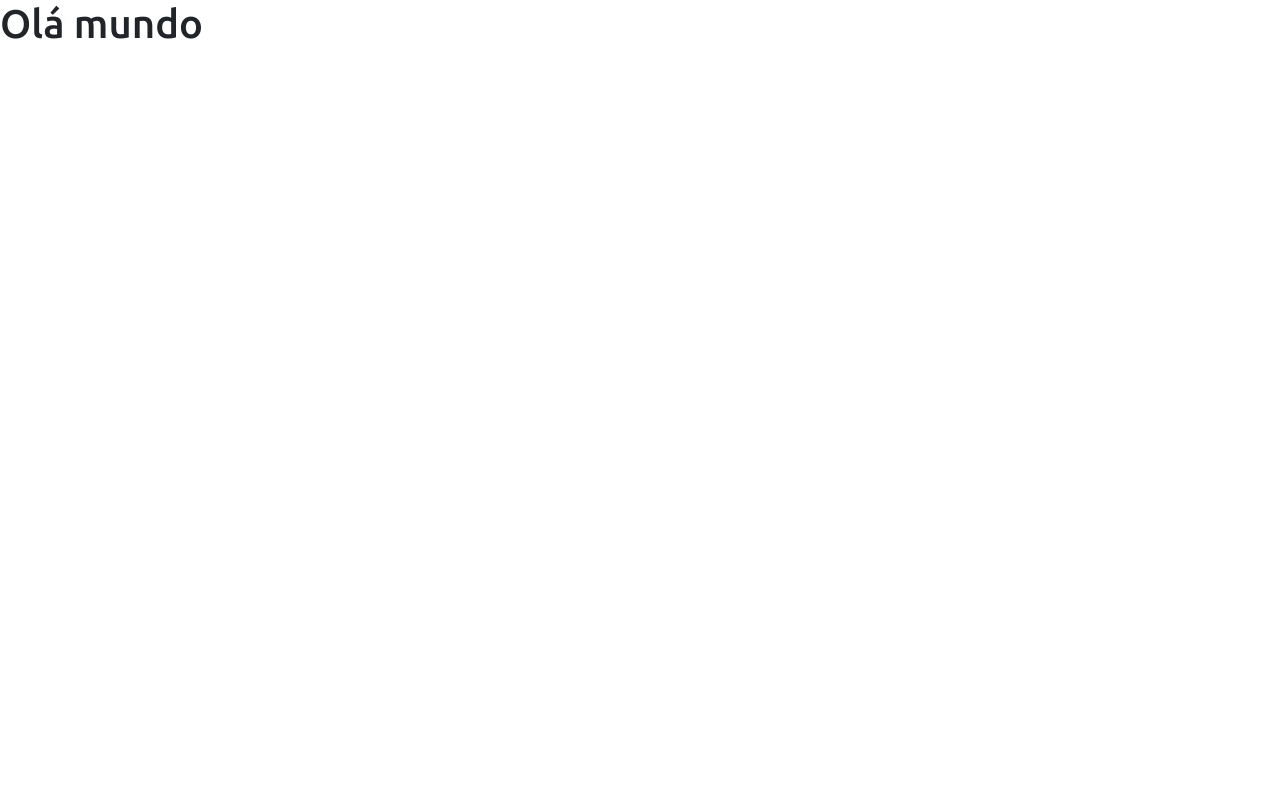
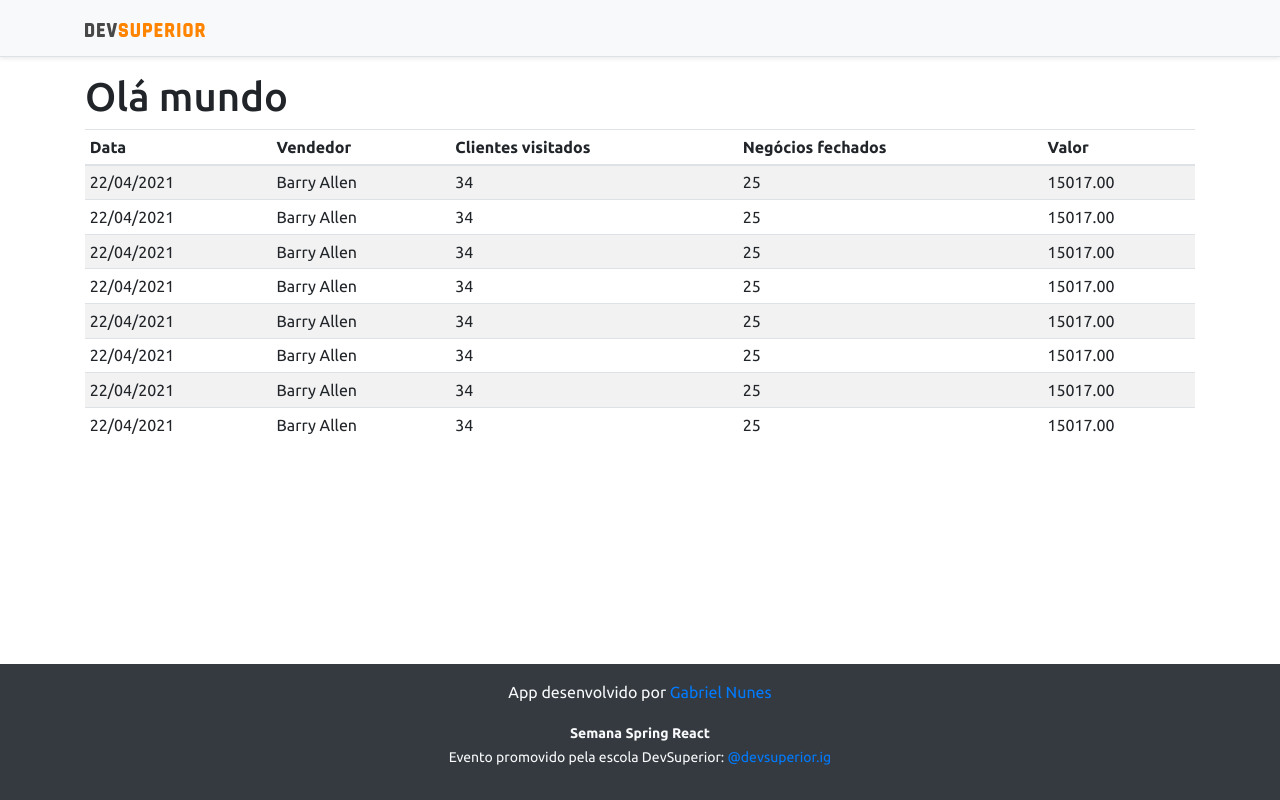
Before and after one commit to GabrielNunes12/projeto-sds3, a React (Create React App) app in the folder frontend/: page / in a window 1280 px wide. Built offline with nearby package versions, Linux system fonts and the light colour scheme.

Commit message:
[feat] Basic static components

```diff
--- a/frontend/src/App.tsx
+++ b/frontend/src/App.tsx
@@ -1,8 +1,16 @@
+import Navbar from "components/Navbar";
+import Footer from "components/Footer";
+import DataTable from "components/DataTable";
 function App() {
   return (
-    <div className="App">
-      <h1> Olá mundo </h1>
-    </div>
+    <>
+      <Navbar />
+      <div className="container">
+        <h1> Olá mundo </h1>
+        <DataTable/>
+      </div>
+      <Footer/>
+    </>
   );
 }
 
--- /dev/null
+++ b/frontend/src/components/DataTable.tsx
@@ -0,0 +1,77 @@
+const DataTable = () => {
+  return (
+    <div className="table-responsive">
+      <table className="table table-striped table-sm">
+        <thead>
+          <tr>
+            <th>Data</th>
+            <th>Vendedor</th>
+            <th>Clientes visitados</th>
+            <th>Negócios fechados</th>
+            <th>Valor</th>
+          </tr>
+        </thead>
+        <tbody>
+          <tr>
+            <td>22/04/2021</td>
+            <td>Barry Allen</td>
+            <td>34</td>
+            <td>25</td>
+            <td>15017.00</td>
+          </tr>
+          <tr>
+            <td>22/04/2021</td>
+            <td>Barry Allen</td>
+            <td>34</td>
+            <td>25</td>
+            <td>15017.00</td>
+          </tr>
+          <tr>
+            <td>22/04/2021</td>
+            <td>Barry Allen</td>
+            <td>34</td>
+            <td>25</td>
+            <td>15017.00</td>
+          </tr>
+          <tr>
+            <td>22/04/2021</td>
+            <td>Barry Allen</td>
+            <td>34</td>
+            <td>25</td>
+            <td>15017.00</td>
+          </tr>
+          <tr>
+            <td>22/04/2021</td>
+            <td>Barry Allen</td>
+            <td>34</td>
+            <td>25</td>
+            <td>15017.00</td>
+          </tr>
+          <tr>
+            <td>22/04/2021</td>
+            <td>Barry Allen</td>
+            <td>34</td>
+            <td>25</td>
+            <td>15017.00</td>
+          </tr>
+          <tr>
+            <td>22/04/2021</td>
+            <td>Barry Allen</td>
+            <td>34</td>
+            <td>25</td>
+            <td>15017.00</td>
+          </tr>
+          <tr>
+            <td>22/04/2021</td>
+            <td>Barry Allen</td>
+            <td>34</td>
+            <td>25</td>
+            <td>15017.00</td>
+          </tr>
+        </tbody>
+      </table>
+    </div>
+  );
+};
+
+export default DataTable;
--- /dev/null
+++ b/frontend/src/components/Footer.tsx
@@ -0,0 +1,35 @@
+
+const Footer = () => {
+  return (
+    <footer className="footer mt-auto py-3 bg-dark">
+      <div className="container">
+        <p className="text-light">
+          App desenvolvido por{" "}
+          <a
+            href="https://github.com/GabrielNunes12"
+            target="_blank"
+            rel="noreferrer"
+          >
+            Gabriel Nunes
+          </a>
+        </p>
+        <p className="text-light">
+          <small>
+            <strong>Semana Spring React</strong>
+            <br />
+            Evento promovido pela escola DevSuperior:{" "}
+            <a
+              href="https://instagram.com/devsuperior.ig"
+              target="_blank"
+              rel="noreferrer"
+            >
+              @devsuperior.ig
+            </a>
+          </small>
+        </p>
+      </div>
+    </footer>
+  );
+};
+
+export default Footer;
--- /dev/null
+++ b/frontend/src/components/Navbar.tsx
@@ -0,0 +1,15 @@
+import ImgDsDark from 'assets/img/ds_dark.svg';
+
+const Navbar = () => {
+  return (
+    <div className="d-flex flex-column flex-md-row align-items-center p-3 px-md-4 mb-3 bg-light border-bottom shadow-sm">
+      <div className="container">
+        <nav className="my-2 my-md-0 mr-md-3">
+          <img src={ImgDsDark} alt="DevSuperior" width="120" />
+        </nav>
+      </div>
+    </div>
+  );
+}
+
+export default Navbar;
```
Also changed, not shown: frontend/src/assets/img/ds_dark.svg (added).
